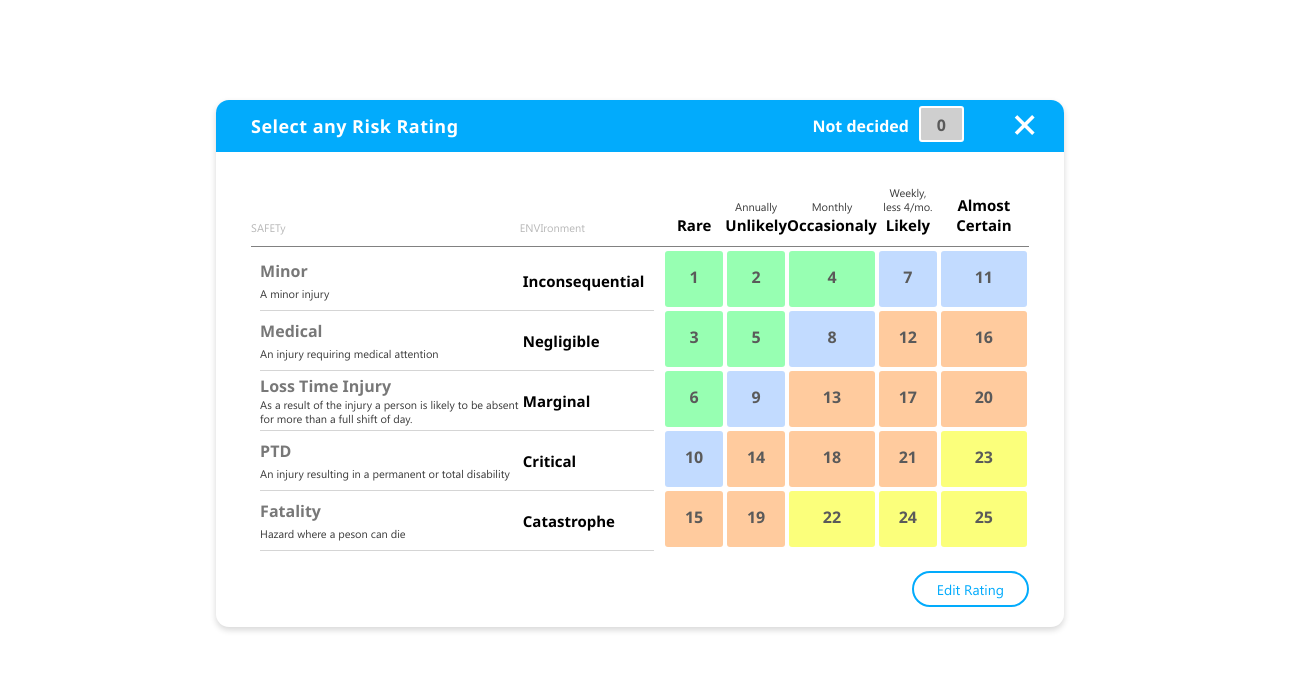
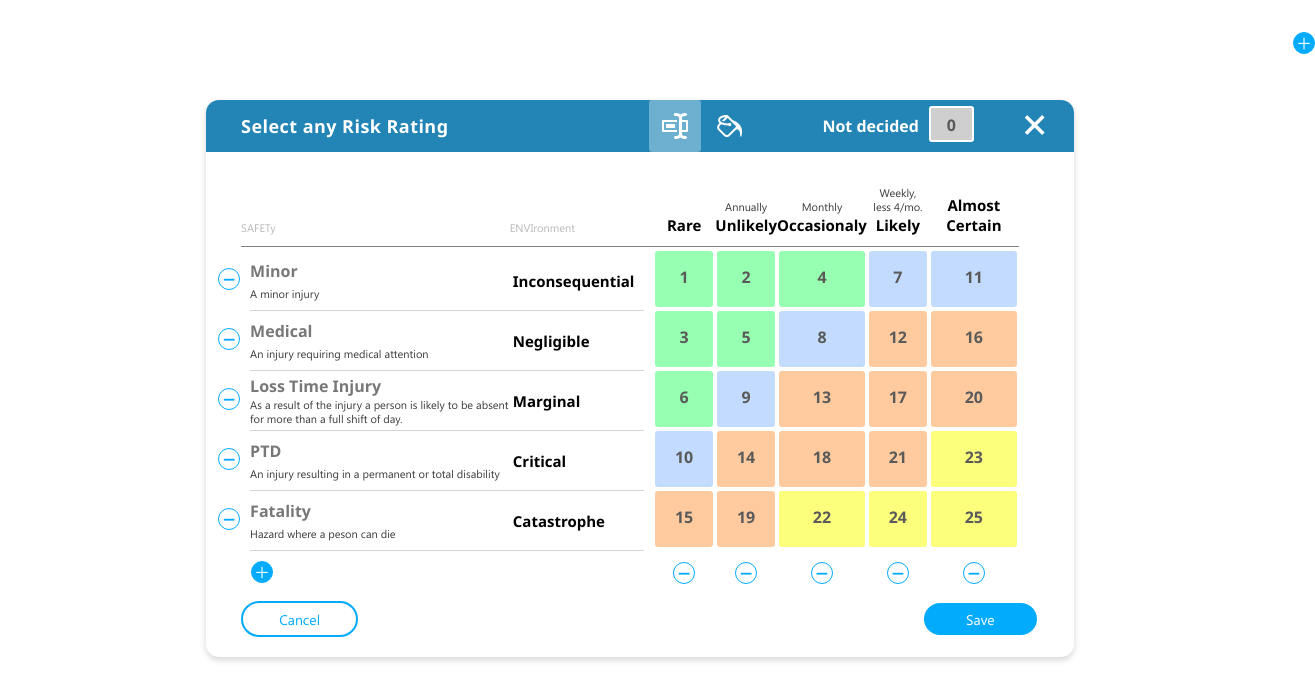
Before and after one commit to joy0316webiee/RiskMatrix, a React (Create React App) app: page / in a window 1280 px wide. Shown: the top 700 px of the page, 1315 px wide, since content can reach past the window. Built offline with nearby package versions, Linux system fonts and the light colour scheme.

Commit message:
Complete liklihood create/remove, limitation min/max length

```diff
--- a/src/components/RiskMatrix/Constants/index.js
+++ b/src/components/RiskMatrix/Constants/index.js
@@ -1,6 +1,6 @@
 export default {
-  minWidth: 3,
-  maxWidth: 8,
+  minLength: 3,
+  maxLength: 8,
   defaultColors: [
     { limit: 1, color: '#cfcfcf' },
     { limit: 7, color: '#97ffb2' },
--- a/src/components/RiskMatrix/MatrixConsequenceRow/index.js
+++ b/src/components/RiskMatrix/MatrixConsequenceRow/index.js
@@ -3,22 +3,29 @@
 import MatrixEditableText from '../MatrixEditableText';
 import MatrixRoundButton from '../MatrixRoundButton';
 
+import Config from '../Constants';
+
 import './style.scss';
 
 class MatrixConsequenceRow extends Component {
-  handleRemoveSelf = () => {
-    this.props.onRemove(this.props.rowNumber);
+  handleDeleteSelf = () => {
+    this.props.onDelete(this.props.rowNumber);
   };
 
   render() {
     // prettier-ignore
-    const { editable, consequence: {safety, environment} } = this.props;
+    const { editable, consequence: {safety, environment}, currentHeight } = this.props;
+    const { minLength } = Config;
 
     return (
       <div className="consequence">
         {editable && (
-          <div className="consequence-action">
-            <MatrixRoundButton type={'delete'} action={this.handleRemoveSelf} />
+          <div className="consequence-delete">
+            <MatrixRoundButton
+              method={'delete'}
+              disabled={currentHeight <= minLength}
+              action={this.handleDeleteSelf}
+            />
           </div>
         )}
         <div className="consequence-safety">
--- a/src/components/RiskMatrix/MatrixConsequenceRow/style.scss
+++ b/src/components/RiskMatrix/MatrixConsequenceRow/style.scss
@@ -6,7 +6,7 @@
   width: 100%;
   position: relative;
 
-  .consequence-action {
+  .consequence-delete {
     position: absolute;
     left: -32px;
   }
--- a/src/components/RiskMatrix/MatrixLikelihoodColumn/index.js
+++ b/src/components/RiskMatrix/MatrixLikelihoodColumn/index.js
@@ -1,7 +1,10 @@
 import React, { Component } from 'react';
 
 import MatrixEditableText from '../MatrixEditableText';
+import MatrixRoundButton from '../MatrixRoundButton';
 import MatrixCell from '../MatrixCell';
+
+import Config from '../Constants';
 
 import './style.scss';
 
@@ -9,10 +12,10 @@
   state = {
     editable: false,
     likelihood: {},
+    cellItems: [],
     colNumber: 0,
-    nRows: 0,
-    nCols: 0,
-    cellItems: []
+    currentWidth: 0,
+    currentHeight: 0
   };
 
   componentDidMount() {
@@ -21,7 +24,7 @@
     });
   }
 
-  componentDidUpdate(prevProps)  {
+  componentDidUpdate(prevProps) {
     if (this.props.editable !== prevProps.editable) {
       this.setState({ editable: this.props.editable });
     } else if (this.props !== prevProps) {
@@ -31,22 +34,27 @@
     }
   }
 
-  initCellItems = ({ colNumber: j, nRows, nCols }) => {
+  initCellItems = ({ colNumber: j, currentWidth, currentHeight }) => {
     let cells = [];
-    for (let i = 0; i < nRows; i++) {
+    for (let i = 0; i < currentHeight; i++) {
       let temp = ((i + j) * (i + j + 1)) / 2 + i + 1;
       // prettier-ignore
-      if (i + j >= nCols) temp = temp - (i + j - nCols) * (i + j - nCols + 1) / 2 - (i + j - nCols + 1);
+      if (i + j >= currentWidth) temp = temp - (i + j - currentWidth) * (i + j - currentWidth + 1) / 2 - (i + j - currentWidth + 1);
       // prettier-ignore
-      if (i + j >= nRows) temp = temp - ((i + j - nRows) * (i + j - nRows + 1)) / 2;
+      if (i + j >= currentHeight) temp = temp - ((i + j - currentHeight) * (i + j - currentHeight + 1)) / 2;
       cells.push(temp);
     }
     this.setState({ cellItems: cells });
   };
 
+  handleDeleteSelf = () => {
+    this.props.onDelete(this.state.colNumber);
+  };
+
   render() {
     // prettier-ignore
-    const { likelihood: { description, title }, cellItems } = this.state;
+    const { likelihood: { description, title }, cellItems, currentWidth, editable } = this.state;
+    const { minLength } = Config;
 
     return (
       <div className="likelihood">
@@ -62,6 +70,15 @@
           {cellItems &&
             cellItems.map((item, i) => <MatrixCell rating={item} key={i} />)}
         </div>
+        {editable && (
+          <div className="likelihood-delete">
+            <MatrixRoundButton
+              method={'delete'}
+              disabled={currentWidth <= minLength}
+              action={this.handleDeleteSelf}
+            />
+          </div>
+        )}
       </div>
     );
   }
--- a/src/components/RiskMatrix/MatrixLikelihoodColumn/style.scss
+++ b/src/components/RiskMatrix/MatrixLikelihoodColumn/style.scss
@@ -1,6 +1,8 @@
 @import 'assets/scss/base.scss';
 
 .likelihood {
+  position: relative;
+
   .likelihood-header {
     padding-bottom: 11px;
     border-bottom: 1px solid #818181;
@@ -18,4 +20,10 @@
   .likelihood-cells {
     margin-top: 4px;
   }
+  .likelihood-delete {
+    position: absolute;
+    left: 50%;
+    bottom: -40px;
+    transform: translate(-50%, 0);
+  }
 }
--- a/src/components/RiskMatrix/MatrixRoundButton/index.js
+++ b/src/components/RiskMatrix/MatrixRoundButton/index.js
@@ -3,14 +3,21 @@
 
 import './style.scss';
 
-const MatrixRoundButton = ({ type, size, action }) => {
-  const btnClass = classNames('round-button', type, size);
+const MatrixRoundButton = ({ method, type, disabled, action }) => {
+  const btnClass = classNames(
+    'round-button',
+    { [type]: type },
+    { [method]: !disabled },
+    { disabled: disabled }
+  );
 
-  const handleClick = () => action && action();
+  const handleClick = () => {
+    action && action();
+  };
 
   return (
-    <button onClick={handleClick} className={btnClass}>
-      {type === 'add' ? '+' : '-'}
+    <button onClick={handleClick} className={btnClass} disabled={disabled}>
+      {method === 'create' ? '+' : '-'}
     </button>
   );
 };
--- a/src/components/RiskMatrix/MatrixRoundButton/style.scss
+++ b/src/components/RiskMatrix/MatrixRoundButton/style.scss
@@ -7,7 +7,7 @@
   border-radius: 50%;
   cursor: pointer;
 
-  &.add {
+  &.create {
     background-color: #02abfc;
     border: 1px solid #02abfc;
     color: #ffffff;
@@ -40,4 +40,13 @@
       color: #ffffff;
     }
   }
+  &.disabled {
+    background-color: #e5e5e5;
+    border: 1px solid #e5e5e5;
+    color: #ffffff;
+    font-size: 24px;
+    line-height: 17px;
+    padding: 2px 0 5px;
+    cursor: not-allowed;
+  }
 }
--- a/src/components/RiskMatrix/index.js
+++ b/src/components/RiskMatrix/index.js
@@ -6,6 +6,7 @@
 import MatrixConsequenceRow from './MatrixConsequenceRow';
 import MatrixLikelihoodColumn from './MatrixLikelihoodColumn';
 import MatrixRoundButton from './MatrixRoundButton';
+import Config from './Constants';
 
 import './style.scss';
 
@@ -74,7 +75,7 @@
     rating: 0,
     color: '#cfcfcf'
   },
-  editable: false
+  editable: true
 };
 
 class RiskMatrix extends Component {
@@ -97,7 +98,7 @@
     }));
   };
 
-  handleRemoveConsequence = rowNumber => {
+  handleDeleteConsequence = rowNumber => {
     this.setState(prevState => ({
       consequences: prevState.consequences.filter(
         (item, index) => index !== rowNumber
@@ -105,8 +106,32 @@
     }));
   };
 
+  handleCreateLiklihood = () => {
+    const newLiklihood = {
+      title: 'New',
+      description: ''
+    };
+
+    this.setState(prevState => ({
+      liklihoods: prevState.liklihoods.concat(newLiklihood)
+    }));
+  };
+
+  handleDeleteLiklihood = colNumber => {
+    this.setState(prevState => ({
+      liklihoods: prevState.liklihoods.filter(
+        (item, index) => index !== colNumber
+      )
+    }));
+  };
+
   render() {
     const { consequences, liklihoods, editable } = this.state;
+
+    const currentWidth = liklihoods.length;
+    const currentHeight = consequences.length;
+
+    const { maxLength } = Config;
 
     return (
       <div className="matrix-container">
@@ -127,9 +152,10 @@
                   <div className="consequences-details__row" key={i}>
                     <MatrixConsequenceRow
                       consequence={item}
+                      currentHeight={currentHeight}
                       rowNumber={i}
                       editable={editable}
-                      onRemove={this.handleRemoveConsequence}
+                      onDelete={this.handleDeleteConsequence}
                     />
                   </div>
                 ))}
@@ -137,7 +163,8 @@
             {editable && (
               <div className="consequences-addnew">
                 <MatrixRoundButton
-                  type={'add'}
+                  method={'create'}
+                  disabled={currentHeight >= maxLength}
                   action={this.handleCreateConsequence}
                 />
               </div>
@@ -151,21 +178,23 @@
                     <div className="likelihoods-column__content">
                       <MatrixLikelihoodColumn
                         likelihood={item}
+                        currentWidth={currentWidth}
+                        currentHeight={currentHeight}
                         colNumber={i}
-                        nRows={consequences.length}
-                        nCols={liklihoods.length}
                         editable={editable}
+                        onDelete={this.handleDeleteLiklihood}
                       />
-                    </div>
-                    <div className="likelihoods-column__delete">
-                      {editable && <MatrixRoundButton type="delete" />}
                     </div>
                   </div>
                 ))}
             </div>
             {editable && (
               <div className="likelihoods-addnew">
-                <MatrixRoundButton type={'add'} />
+                <MatrixRoundButton
+                  method={'create'}
+                  disabled={currentWidth >= maxLength}
+                  action={this.handleCreateLiklihood}
+                />
               </div>
             )}
           </div>
--- a/src/components/RiskMatrix/style.scss
+++ b/src/components/RiskMatrix/style.scss
@@ -56,8 +56,6 @@
       }
     }
     .likelihoods {
-      position: relative;
-
       &.editable {
         margin-right: 20px;
       }
@@ -79,10 +77,6 @@
             width: 100%;
             text-align: center;
           }
-          .likelihoods-column__delete {
-            position: absolute;
-            bottom: -30px;
-          }
         }
       }
       .likelihoods-addnew {
```
